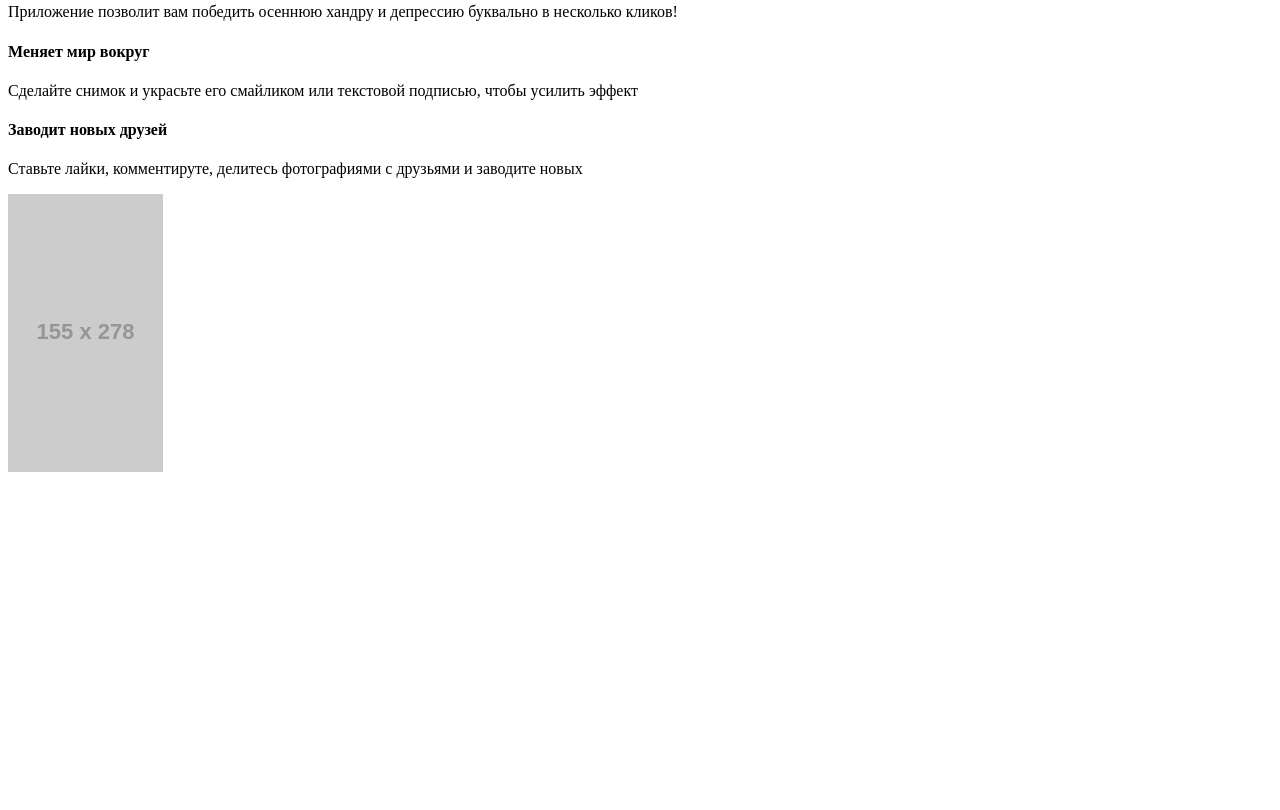
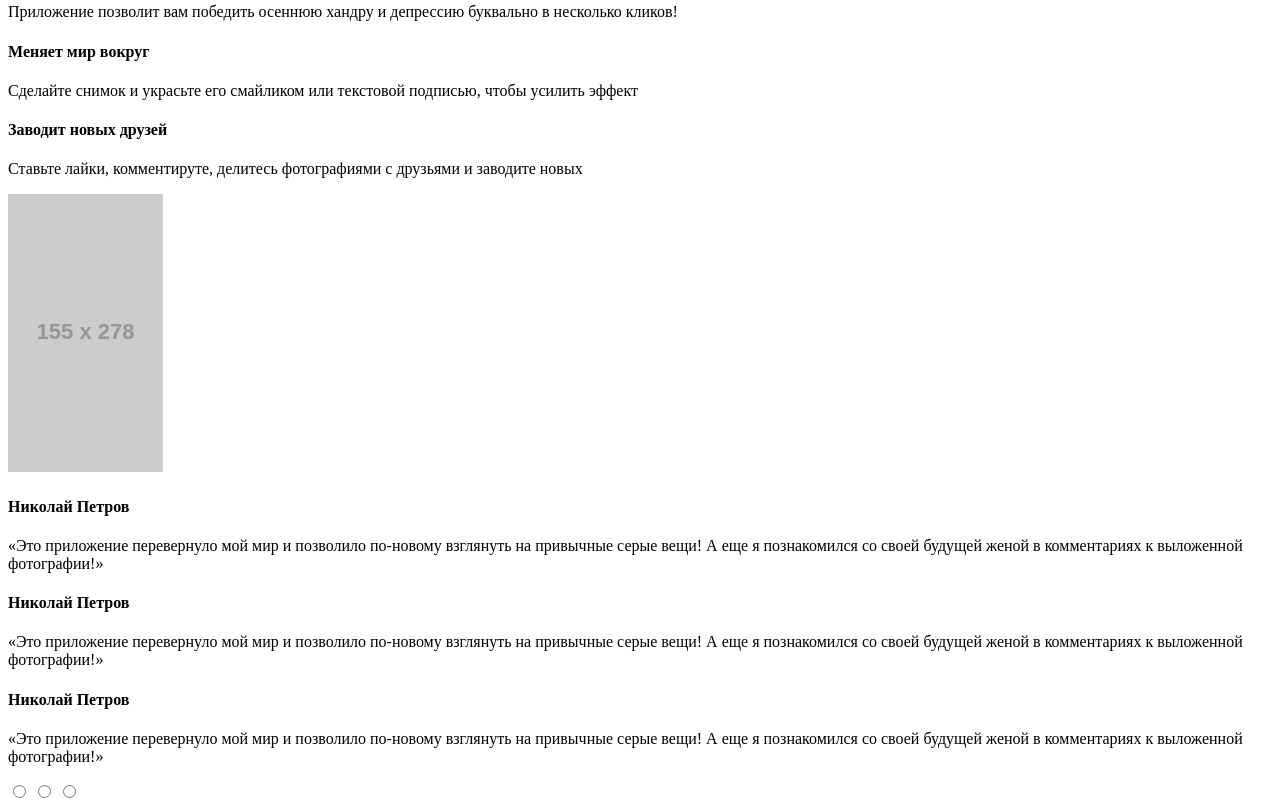
Before and after one commit to MaxVell89/pink_default, a plain HTML site: page index.html in a window 1280 px wide. Shown: the part 398-1208 px from the top of the page. Before the commit the page ends 882 px from the top, so only its background shows below. Drawn offline with Linux system fonts and the light colour scheme; placeholder pictures from the web are drawn by us.

Commit message:
Разметка блока преимуществ

```diff
--- a/index.html
+++ b/index.html
@@ -46,7 +46,25 @@
         <img src="http://placehold.it/155x278" alt="" class="features__img">
     </div>
 
-
+    <div class="reviews">
+        <div class="review reviews__item">
+            <h4 class="review__title">Николай Петров</h4>
+            <p>«Это приложение перевернуло мой мир и позволило по-новому взглянуть на привычные серые вещи! А еще я познакомился со своей будущей женой в комментариях к выложенной фотографии!»</p>
+        </div>
+        <div class="review reviews__item">
+            <h4 class="review__title">Николай Петров</h4>
+            <p>«Это приложение перевернуло мой мир и позволило по-новому взглянуть на привычные серые вещи! А еще я познакомился со своей будущей женой в комментариях к выложенной фотографии!»</p>
+        </div>
+        <div class="review reviews__item">
+            <h4 class="review__title">Николай Петров</h4>
+            <p>«Это приложение перевернуло мой мир и позволило по-новому взглянуть на привычные серые вещи! А еще я познакомился со своей будущей женой в комментариях к выложенной фотографии!»</p>
+        </div>
+        <div class="reviews__controls">
+            <input type="radio" id="review-1" name="review"><label for="review__1"></label>
+            <input type="radio" id="review-2" name="review"><label for="review__2"></label>
+            <input type="radio" id="review-3" name="review"><label for="review__3"></label>
+        </div>
+    </div>
 
   </body>
 </html>
```
